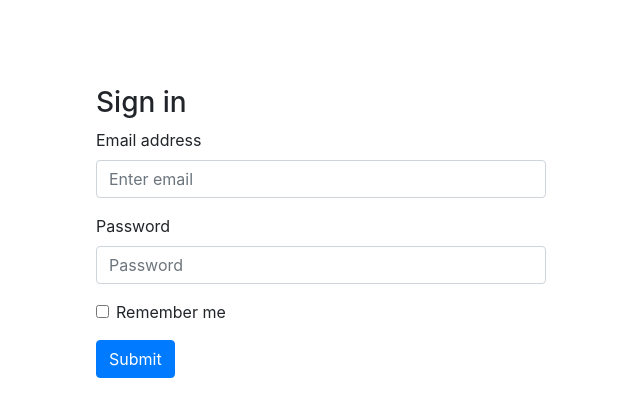
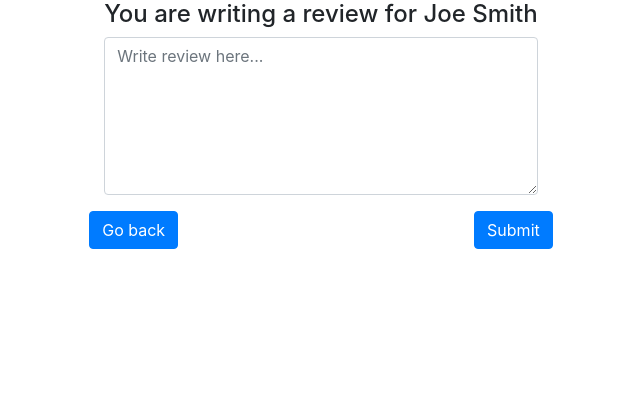
Before and after one commit to ryanmccarth/The-Farm-PET, a React (Create React App) app in the folder pet-client/: page / in a window 1280 px wide. Shown: the top 416 px of the page, without its empty margins (304-944 px from the left). Built offline with nearby package versions, Linux system fonts and the light colour scheme.

Commit message:
Added basic limited write screen

```diff
--- a/pet-client/src/App.js
+++ b/pet-client/src/App.js
@@ -5,67 +5,51 @@ import Alert from 'react-bootstrap/Alert';
 import Container from 'react-bootstrap/Container';
 import Form from 'react-bootstrap/Form';
 import Button from 'react-bootstrap/Button';
+import Row from 'react-bootstrap/Row';
 
 import './App.css';
 
 function App() {
-  async function handleLogin(e) {
+  let revieweename = "Joe Smith";
+  // we should implement something to get this from the database (depending on prev screen)
+
+  async function submitReview(e)
+  {
     e.preventDefault();
-    const username = document.getElementById("email").value;
-    const password = document.getElementById("password").value;
-
-    const res = await fetch("/api/auth", {
-      method: "POST",
-      headers: {
-        'Accept': 'application/json',
-        'Content-Type': 'application/json'
-      },
-      body: JSON.stringify({
-        "username": username,
-        "password": password
-      })
-    });
-
-    let message, alertVariant;
-    if (res.status === 401) {
-      message = "Invalid username or password. Please try again.";
-      alertVariant = "danger";
-    }
-    else if (res.status !== 200) {
-      message = "An unknown error occurred. Please try again later.";
-      alertVariant = "warning";
-    }
-    else {
-      const body = await res.json();
-      message = "Success! Your token is " + body.token + ".";
-      alertVariant = "success";
-    }
-
-    ReactDOM.render(<Alert variant={alertVariant}>{message}</Alert>, document.getElementById("login-result"))
+    console.log("success");
+    // this doesn't work for some reason. at least not in the git console. ideas?
+    // (talking about the console.log)
   }
 
+  // UNSURE HOW TO CENTER THE FORM VERTICALLY! (see code below) || ||
+  //                                                            \/ \/
+
   return (
-    <Container className="login-container d-flex">
+    <Container className="write-container d-flex">
       <Container className="row justify-content-center align-self-center">
-        <Form id="login-form" onSubmit={handleLogin}>
-          <h3>Sign in</h3>
+        <Form id="write-review-form" onSubmit={submitReview}>
+          <h4>You are writing a review for {revieweename}</h4>
 
-          <Form.Group controlId="email">
-            <Form.Label>Email address</Form.Label>
-            <Form.Control type="email" placeholder="Enter email" />
+          <Form.Group controlId="write-review-textarea">
+            <Form.Control as="textarea" rows="6" placeholder = "Write review here..." />
           </Form.Group>
 
-          <Form.Group controlId="password">
-            <Form.Label>Password</Form.Label>
-            <Form.Control type="password" placeholder="Password" />
-          </Form.Group>
-          <Form.Group controlId="formBasicCheckbox">
-            <Form.Check type="checkbox" label="Remember me" />
-          </Form.Group>
-          <div id="login-result" />
-          <Button variant="primary" type="submit">
-            Submit
-          </Button>
+          <Row className="justify-content-between">
+            <Button
+            variant = "primary"
+            onClick = {console.log("back button pressed")}>
+              Go back
+            </Button>
+
+            <Button
+            variant = "primary"
+            type = "submit">
+              Submit
+            </Button>
+          </Row>
+          <Row>
+            <div id = "submitresult"></div>
+          </Row>
         </Form>
       </Container>
     </Container>
```
